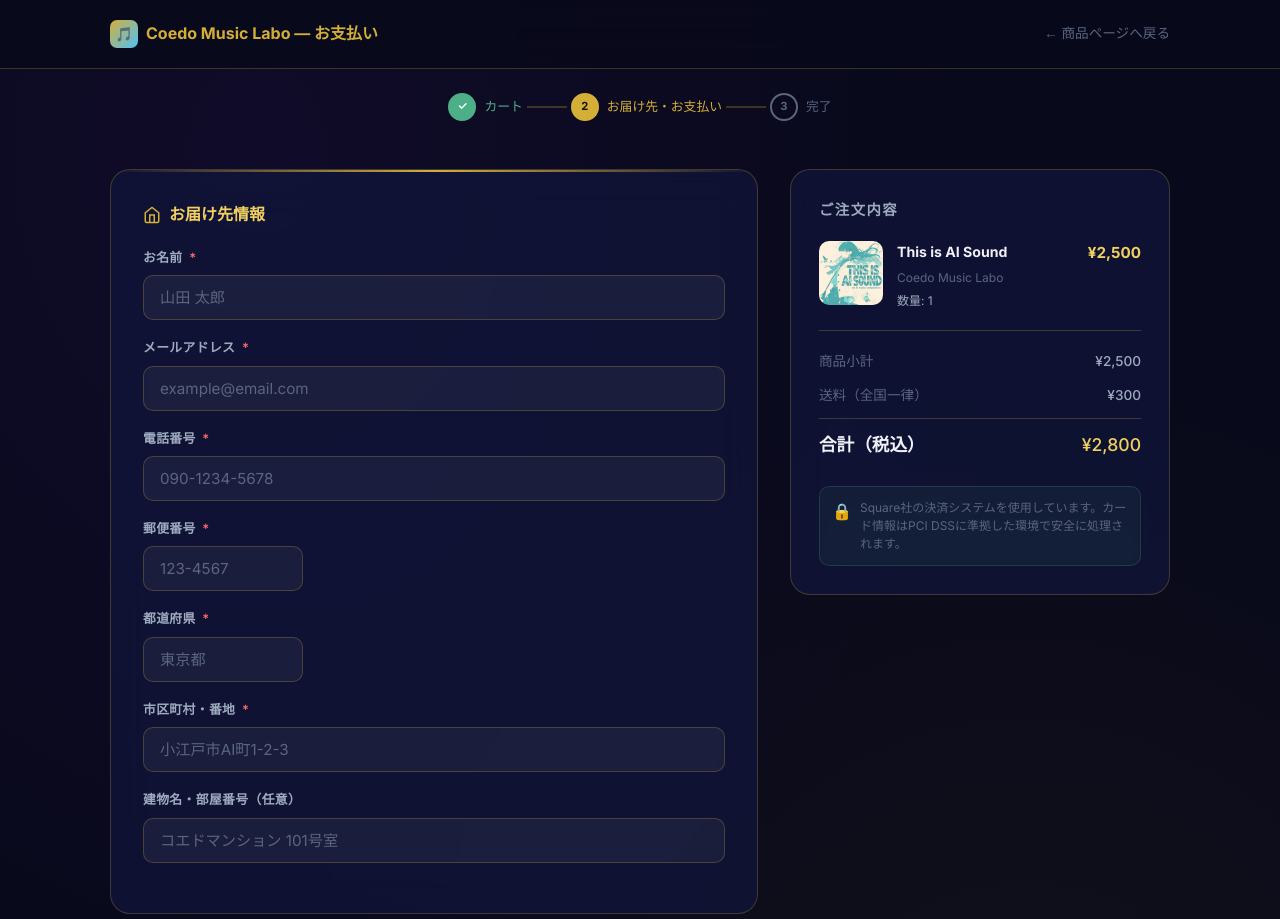
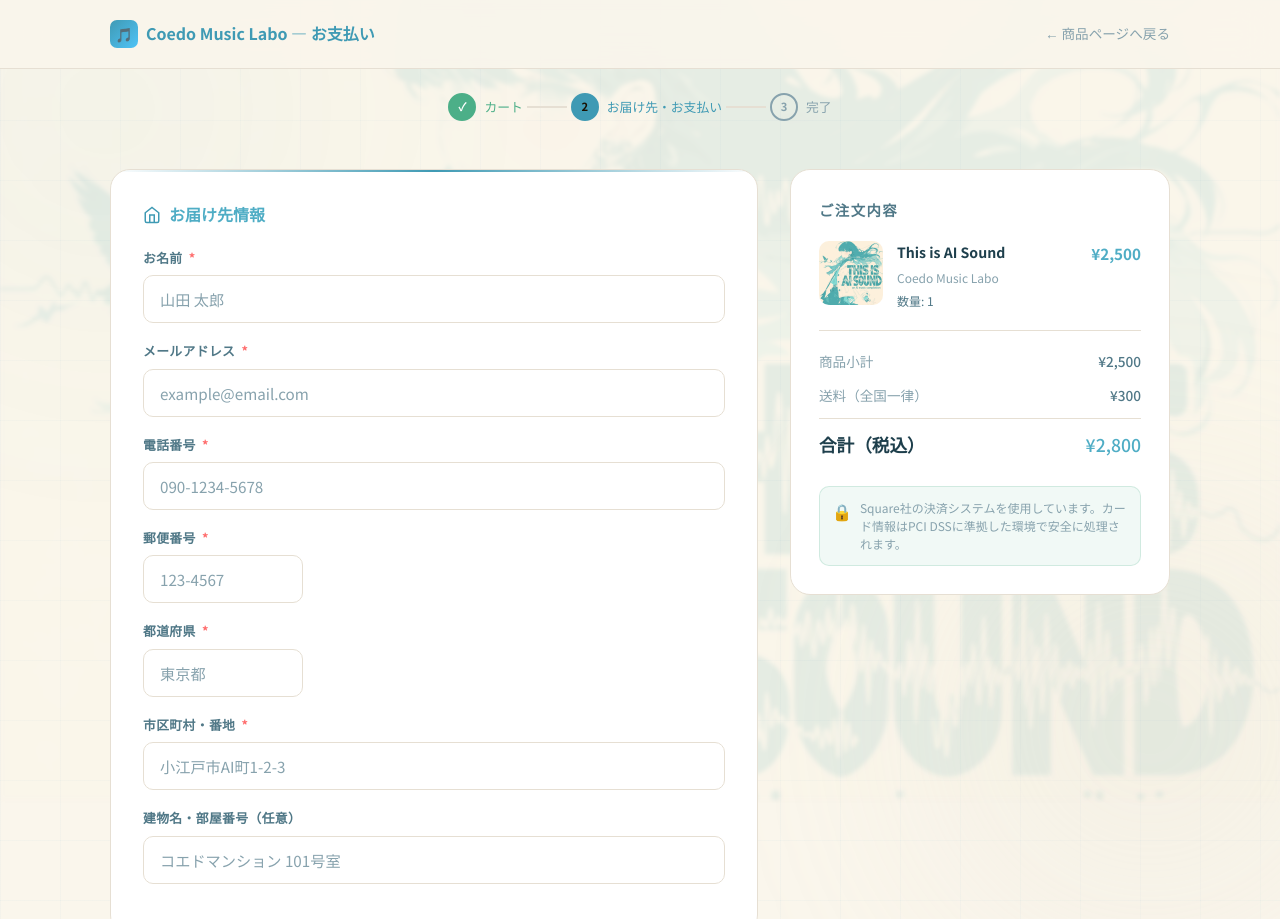
Before and after one commit to MYST0518/coedo_music_label, a website: page checkout.html in a window 1280 px wide. Shown: the top 919 px of the page. Drawn offline with Linux system fonts and the light colour scheme; no server answers.

Commit message:
Update css/checkout.css to match player design style

```diff
--- a/css/checkout.css
+++ b/css/checkout.css
@@ -5,19 +5,19 @@
 @import url('https://fonts.googleapis.com/css2?family=Inter:wght@300;400;500;600;700;800&family=Noto+Sans+JP:wght@300;400;500;700;900&display=swap');
 
 :root {
-  --bg-primary:    #08091a;
-  --bg-secondary:  #0d1030;
-  --bg-card:       rgba(18, 22, 60, 0.7);
-  --gold-primary:  #d4af37;
-  --gold-light:    #f0d060;
-  --gold-dark:     #a88a28;
-  --text-primary:  #f0f0f8;
-  --text-secondary:#9eaabe;
-  --text-muted:    #5a6580;
-  --border-color:  rgba(212, 175, 55, 0.25);
+  --bg-primary:    #FAF6EC;      /* 温かみのあるアイボリー（メイン背景） */
+  --bg-secondary:  #FAF7F2;      /* カードの中の淡い背景 */
+  --bg-card:       #FFFFFF;      /* クリーンな白（コンテンツカード背景） */
+  --gold-primary:  #3F9AB4;      /* ティールブルー（ジャケットの絵の青緑） */
+  --gold-light:    #4FADC5;      /* サブの明るいシアンブルー */
+  --gold-dark:     #244F5E;      /* 濃いネイビーティール */
+  --text-primary:  #1E3F4C;      /* 深みのある暗いティールブルー（見出し・本文） */
+  --text-secondary:#507887;      /* 中間色（サブテキスト・解説文など） */
+  --text-muted:    #87A2AD;      /* 薄めのカラー */
+  --border-color:  #E6DFD3;      /* ジャケットに合う優しいベージュ境界線 */
   --error-color:   #ff6b6b;
   --success-color: #4caf88;
-  --font-sans:     'Inter', 'Noto Sans JP', sans-serif;
+  --font-sans:     'Outfit', 'Noto Sans JP', sans-serif;
   --transition:    0.3s cubic-bezier(0.4, 0, 0.2, 1);
 }
 
@@ -32,8 +32,9 @@
   line-height: 1.6;
   min-height: 100vh;
   background-image:
-    radial-gradient(ellipse at 20% 10%, rgba(76, 29, 149, 0.12) 0%, transparent 50%),
-    radial-gradient(ellipse at 80% 80%, rgba(212, 175, 55, 0.05) 0%, transparent 50%);
+    linear-gradient(rgba(63, 154, 180, 0.03) 1px, transparent 1px),
+    linear-gradient(90deg, rgba(63, 154, 180, 0.03) 1px, transparent 1px);
+  background-size: 60px 60px;
 }
 
 a { color: var(--gold-primary); text-decoration: none; }
@@ -44,7 +45,7 @@
 .checkout-header {
   padding: 20px 0;
   border-bottom: 1px solid var(--border-color);
-  background: rgba(8, 9, 26, 0.9);
+  background: rgba(250, 246, 236, 0.9);
   backdrop-filter: blur(20px);
   position: sticky;
   top: 0;
@@ -504,15 +505,15 @@
 .alert.visible { display: flex; }
 
 .alert-error {
-  background: rgba(255, 107, 107, 0.1);
-  border: 1px solid rgba(255, 107, 107, 0.3);
-  color: #ff9f9f;
+  background: rgba(255, 107, 107, 0.08);
+  border: 1px solid rgba(255, 107, 107, 0.4);
+  color: #c62828;
 }
 
 .alert-success {
-  background: rgba(76, 175, 136, 0.1);
-  border: 1px solid rgba(76, 175, 136, 0.3);
-  color: #7ee8b8;
+  background: rgba(76, 175, 136, 0.08);
+  border: 1px solid rgba(76, 175, 136, 0.4);
+  color: #2e7d32;
 }
 
 .alert svg { width: 18px; height: 18px; flex-shrink: 0; margin-top: 1px; }
@@ -534,3 +535,43 @@
   .form-card { padding: 20px; }
   .order-summary { padding: 20px; }
 }
+
+/* ── Background Effects ──────────────────────────────────── */
+.bg-jacket {
+  position: fixed;
+  inset: 0;
+  background-image: url('/album_cover.png');
+  background-position: center 25%;
+  background-repeat: no-repeat;
+  background-size: cover;
+  opacity: 0.12;
+  filter: saturate(0.85) blur(2px);
+  z-index: -2;
+  pointer-events: none;
+}
+
+.bg-glow {
+  position: fixed;
+  border-radius: 50%;
+  filter: blur(120px);
+  pointer-events: none;
+  z-index: -1;
+  animation: floatGlow 15s ease-in-out infinite alternate;
+}
+.glow-1 {
+  width: 600px; height: 600px;
+  background: radial-gradient(circle, rgba(63, 154, 180, 0.06) 0%, transparent 70%);
+  top: -200px; left: -200px;
+  animation-delay: 0s;
+}
+.glow-2 {
+  width: 500px; height: 500px;
+  background: radial-gradient(circle, rgba(228, 220, 205, 0.4) 0%, transparent 70%);
+  bottom: -150px; right: -100px;
+  animation-delay: -4s;
+}
+
+@keyframes floatGlow {
+  0%   { transform: translate(0, 0) scale(1); }
+  100% { transform: translate(30px, 40px) scale(1.1); }
+}
```
